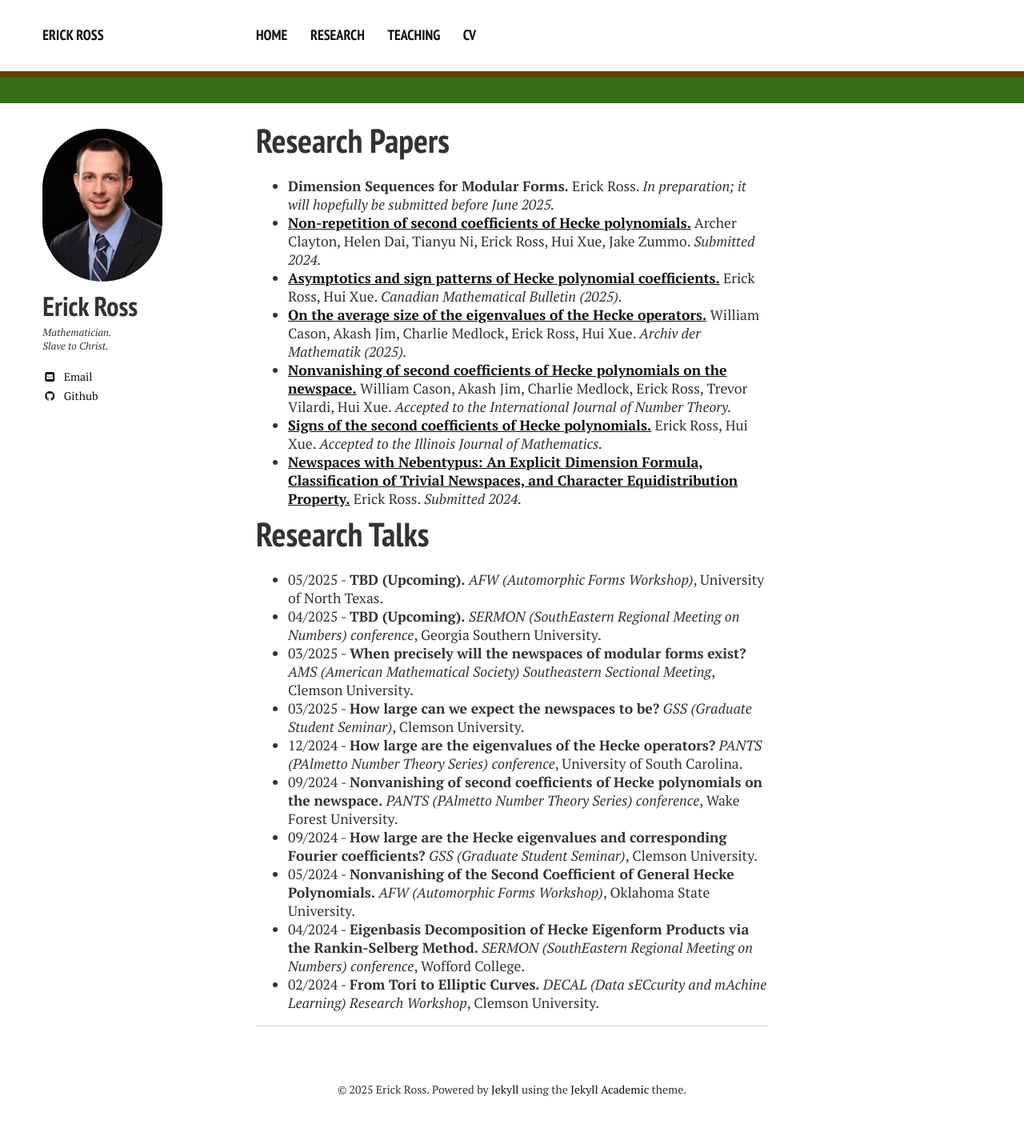
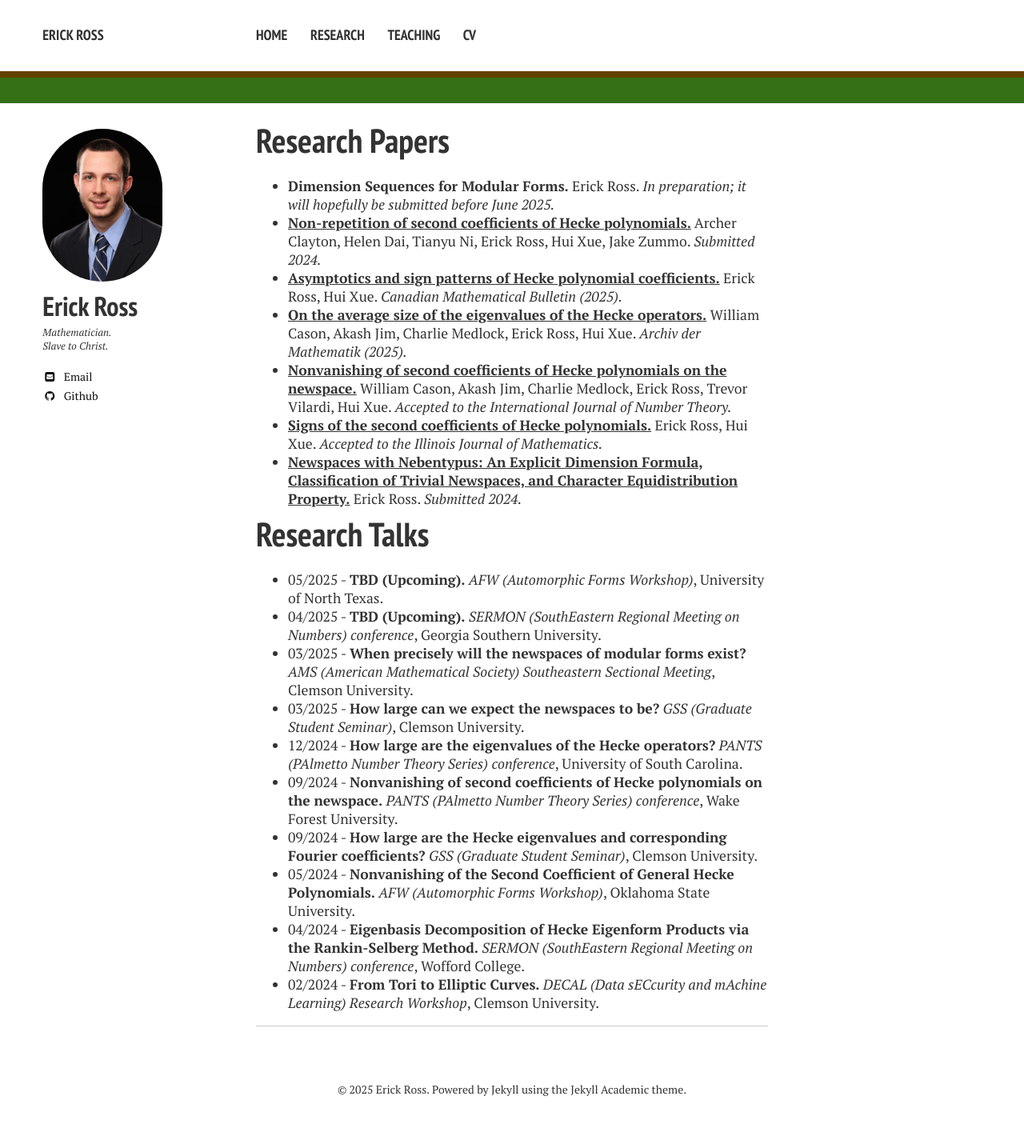
Before and after one commit to erick-ross/erick-ross.github.io, a Jekyll site: the page built from research.md, in a window 1280 px wide. Shown: the whole page at 80% size. Built offline with Jekyll 4.4.1, drawn with Linux system fonts in a browser that asks for light colours; nearby versions of some CDN libraries.

Commit message:
some setup

```diff
--- a/_sass/variables.scss
+++ b/_sass/variables.scss
@@ -52,11 +52,11 @@ $vimeo-color        : #1ab7ea;
 $youtube-color      : #ff3333;
 
 /* links */
-$linkcolor 		   : $black;     //  #343434; // gray
+$linkcolor 		   : $textcolor;     //  #343434; // gray
 $link-color       : $linkcolor;
 $linkcolorhover 	: #a10b0b;  // darken($linkcolor, 10);
-$linkcolorvisited : $black;     // lighten($linkcolorhover, 20);
-$linkcolorfocus 	: $black;     // darken($linkcolorvisited, 10);
+$linkcolorvisited : $linkcolor;     // lighten($linkcolorhover, 20);
+$linkcolorfocus 	: $linkcolor;     // darken($linkcolorvisited, 10);
 
 /*
    Breakpoints
```
